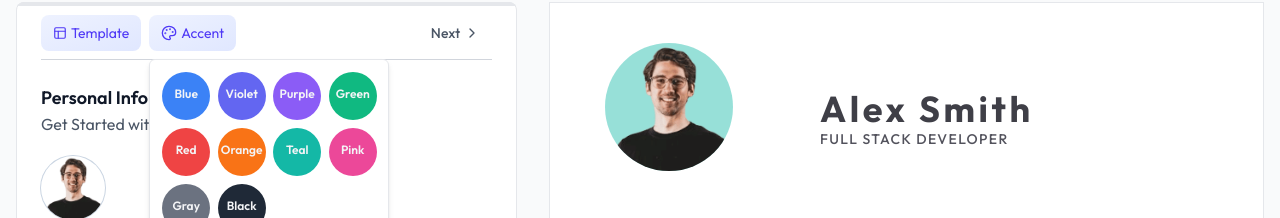
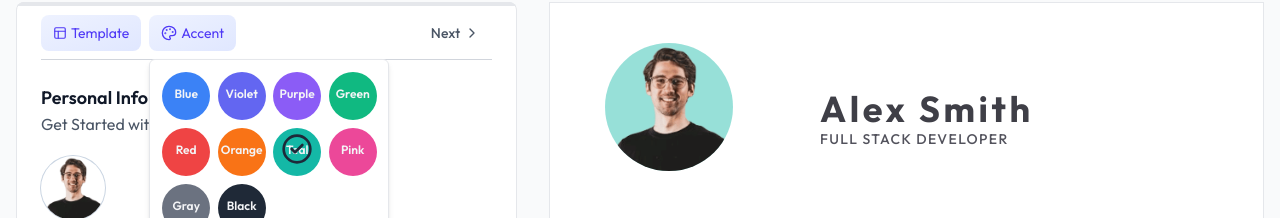
Before and after one commit to aayushvyas025/Resuvo, a React (Vite) app in the folder client/: page /app/builder/68d2a31a1c4dd38875bb037e in a window 1280 px wide. Both pictures are taken after a click on the button "Accent". Shown: the part 136-354 px from the top of the page. Built offline with nearby package versions, Linux system fonts and the light colour scheme.

Commit message:
Add ColorPicker Component

```diff
--- a/client/src/components/ResumeBuilder/SectionNavigation.jsx
+++ b/client/src/components/ResumeBuilder/SectionNavigation.jsx
@@ -8,6 +8,7 @@ function SectionNavigation({
   sections,
   resumeData,
   handleChangeTemplate,
+  handleChangeResumeColor
 }) {
   return (
     <div className="flex justify-between items-center mb-6 border-b border-gray-300 py-1">
@@ -16,7 +17,7 @@ function SectionNavigation({
           selectedTemplate={resumeData.template}
           onChange={handleChangeTemplate}
         />
-        <ResumeColorPicker />
+        <ResumeColorPicker selectedColor={resumeData.accent_color} onChange={handleChangeResumeColor} />
       </div>
       <div className="flex items-center">
         {sectionIndex !== 0 && (
--- a/client/src/components/helpers/PickerOptions.jsx
+++ b/client/src/components/helpers/PickerOptions.jsx
@@ -1,14 +1,14 @@
-import { Check } from "lucide-react";
+import { CircleCheck } from "lucide-react";
 import { colors } from "../../constant/content";
 
-function PickerOptions({ selectedColor }) {
+function PickerOptions({ selectedColor, onChange }) {
   return (
     <div className="grid grid-cols-4 w-60 gap-2 absolute top-full left-0 right-0 p-3 mt-2 z-10 bg-white rounded-md border border-gray-200 shadow-md">
       {colors.map((color) => (
         <div
           key={color.value}
           onClick={() => {
-            onchange(color.value);
+            onChange(color.value);
           }}
           className="relative cursor-pointer group"
         >
@@ -18,7 +18,7 @@ function PickerOptions({ selectedColor }) {
           >
             {selectedColor === color.value && (
               <div className="absolute top-0 left-0 right-0 bottom-4.5 flex items-center justify-center">
-                <Check className="size-5 text-white" />
+                <CircleCheck className={`size-8 mt-3 ${selectedColor === "#1F2937" ?"text-white": "text-gray-800"} font-bold`} />
               </div>
             )}
             <p className="text-xs text-gray-100 text-center mt-3 font-semibold">{color.name}</p>
--- a/client/src/components/helpers/ResumeColorPicker.jsx
+++ b/client/src/components/helpers/ResumeColorPicker.jsx
@@ -16,7 +16,9 @@ function ResumeColorPicker({ selectedColor, onChange }) {
         <Palette size={16} />
         <span className="max-sm:hidden">Accent</span>
       </button>
-      {isOpen && <PickerOptions />}
+      {isOpen && (
+        <PickerOptions selectedColor={selectedColor} onChange={onChange} />
+      )}
     </div>
   );
 }
--- a/client/src/pages/ResumeBuilder.jsx
+++ b/client/src/pages/ResumeBuilder.jsx
@@ -58,6 +58,7 @@ function ResumeBuilder() {
                   sections={resumeSections}
                   resumeData={resumeData}
                    handleChangeTemplate={(template) => setResumeData(prev => ({...prev, template}))}
+                   handleChangeResumeColor={(color) => setResumeData(prev =>({...prev, accent_color:color}) )}
                 />
                 <ResumeSections
                   section={activeSection}
```
